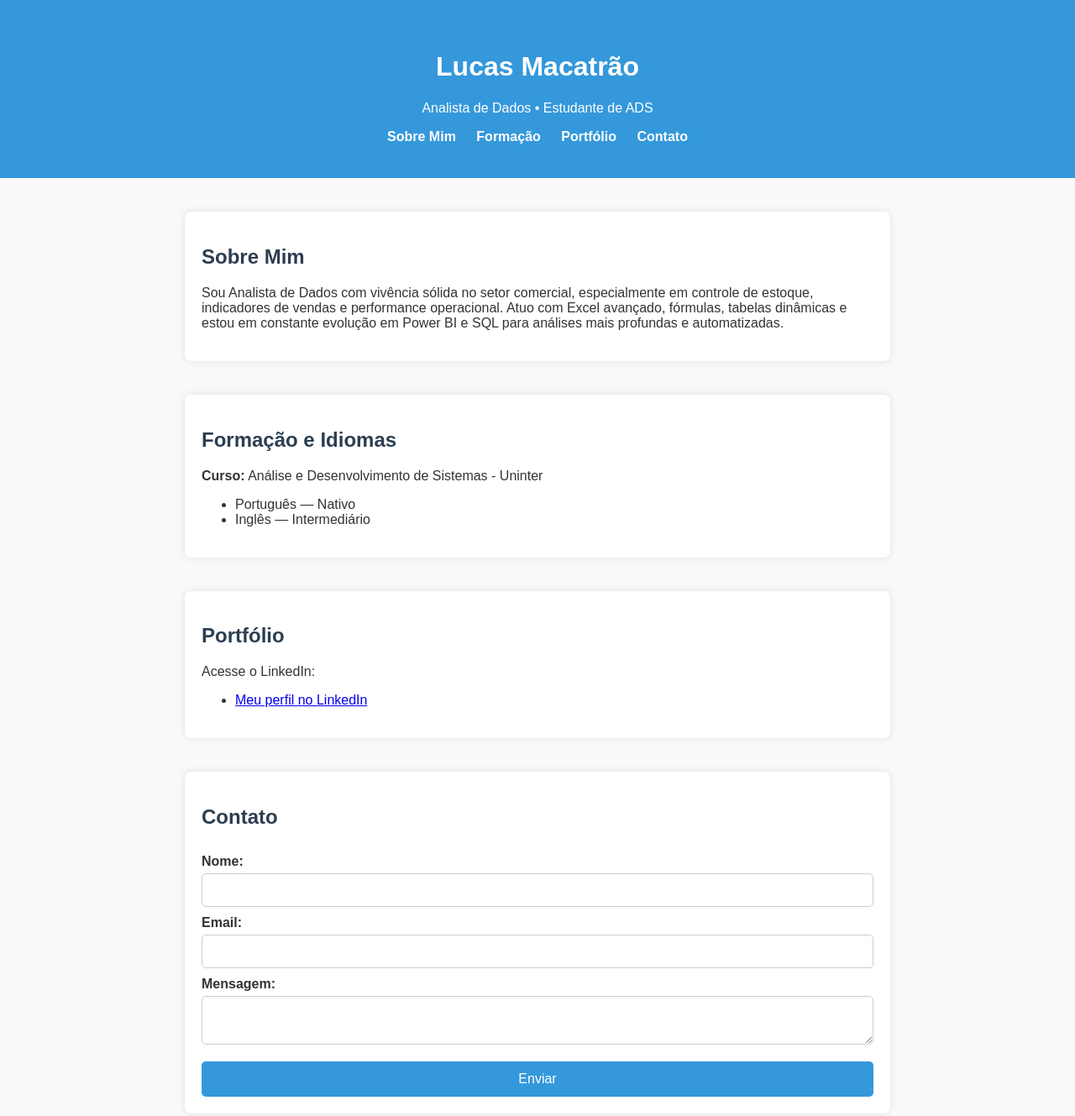
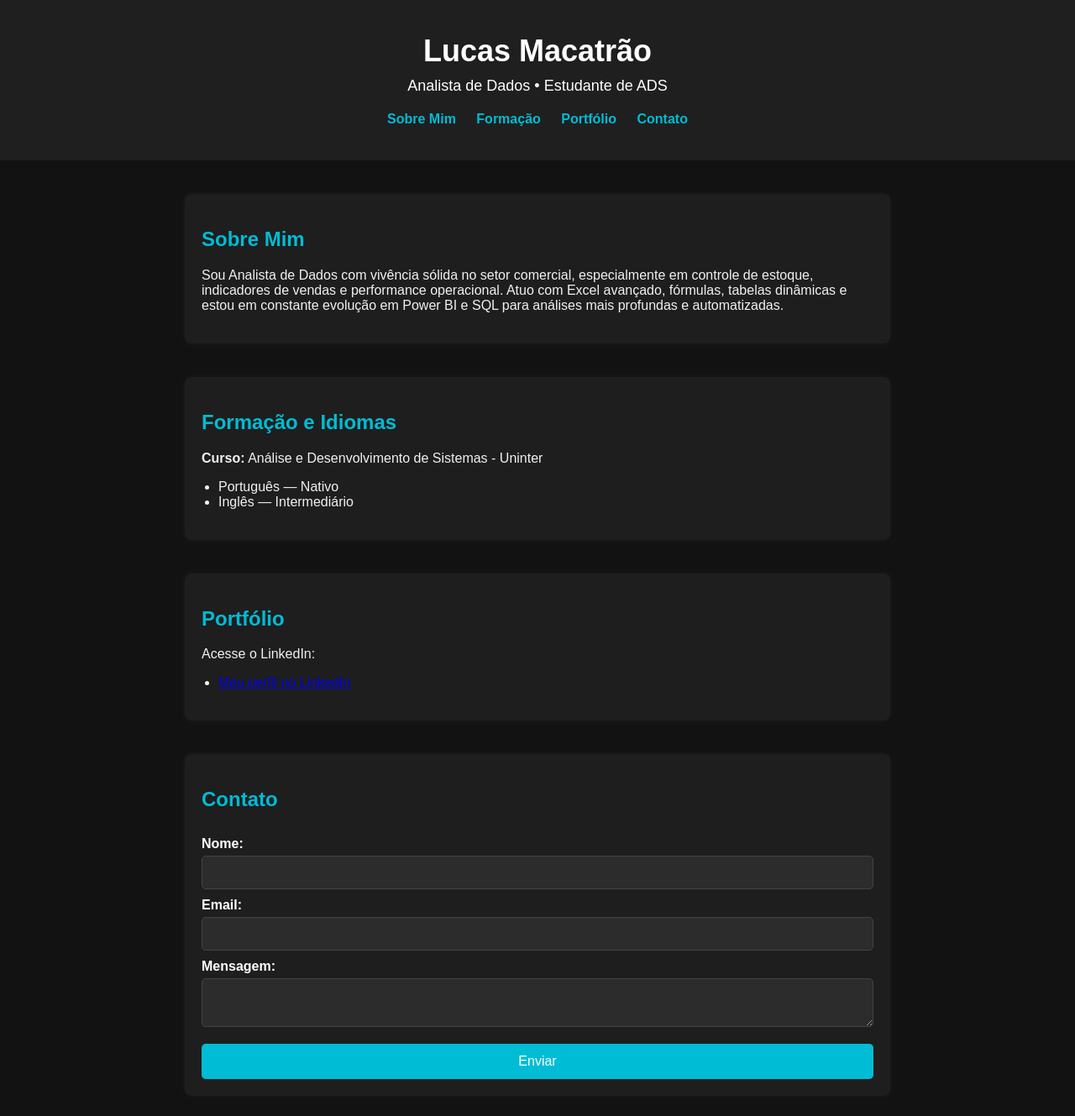
Before and after one commit to lucasmacatrao/trabalhoADS-lucasmacatrao, a plain HTML site: page index.html in a window 1280 px wide. Shown: the top 1329 px of the page at 84% size. Drawn offline with Linux system fonts and the light colour scheme.

Commit message:
Update style.css

```diff
--- a/style.css
+++ b/style.css
@@ -1,37 +1,59 @@
 body {
   font-family: Arial, sans-serif;
-  background-color: #f9f9f9;
+  background-color: #121212;
+  color: #f1f1f1;
   margin: 0;
   padding: 0;
-  color: #333;
 }
 
 header {
-  background-color: #3498db;
-  color: white;
+  background-color: #1f1f1f;
+  color: #ffffff;
   text-align: center;
   padding: 40px 20px;
 }
 
+header h1 {
+  margin: 0;
+  font-size: 36px;
+}
+
+header p {
+  margin: 10px 0 20px;
+  font-size: 18px;
+}
+
 nav a {
   margin: 0 10px;
-  color: white;
+  color: #00bcd4;
   text-decoration: none;
   font-weight: bold;
 }
+
+nav a:hover {
+  text-decoration: underline;
+}
+
 
 section {
   max-width: 800px;
   margin: 40px auto;
   padding: 20px;
-  background: #fff;
+  background: #1e1e1e;
   border-radius: 8px;
-  box-shadow: 0 0 10px rgba(0,0,0,0.1);
+  box-shadow: 0 0 10px rgba(255, 255, 255, 0.05);
 }
 
+
 h2 {
-  color: #2c3e50;
+  color: #00bcd4;
 }
+
+
+ul {
+  padding-left: 20px;
+}
+
 
 form {
   display: flex;
@@ -41,13 +63,16 @@ form {
 label {
   margin-top: 10px;
   font-weight: bold;
+  color: #ffffff;
 }
 
 input, textarea {
   padding: 10px;
   margin-top: 5px;
   border-radius: 5px;
-  border: 1px solid #ccc;
+  border: 1px solid #444;
+  background-color: #2c2c2c;
+  color: #ffffff;
   font-size: 16px;
   resize: vertical;
 }
@@ -55,16 +80,17 @@ input, textarea {
 button {
   margin-top: 20px;
   padding: 12px;
-  background-color: #3498db;
+  background-color: #00bcd4;
   color: white;
   font-size: 16px;
   border: none;
   border-radius: 5px;
   cursor: pointer;
+  transition: background-color 0.3s ease;
 }
 
 button:hover {
-  background-color: #2980b9;
+  background-color: #0097a7;
 }
 
 
@@ -72,15 +98,24 @@ button:hover {
   display: none;
   margin-top: 20px;
   padding: 12px;
-  background-color: #d4edda;
-  border: 1px solid #c3e6cb;
-  color: #155724;
+  background-color: #2e7d32;
+  border: 1px solid #1b5e20;
+  color: #c8e6c9;
   border-radius: 5px;
   font-weight: bold;
   text-align: center;
 }
 
-
 :target.mensagem-sucesso {
   display: block;
 }
+
+
+footer {
+  text-align: center;
+  padding: 30px 0;
+  font-size: 14px;
+  color: #aaaaaa;
+  background-color: #1f1f1f;
+  margin-top: 60px;
+}
```
